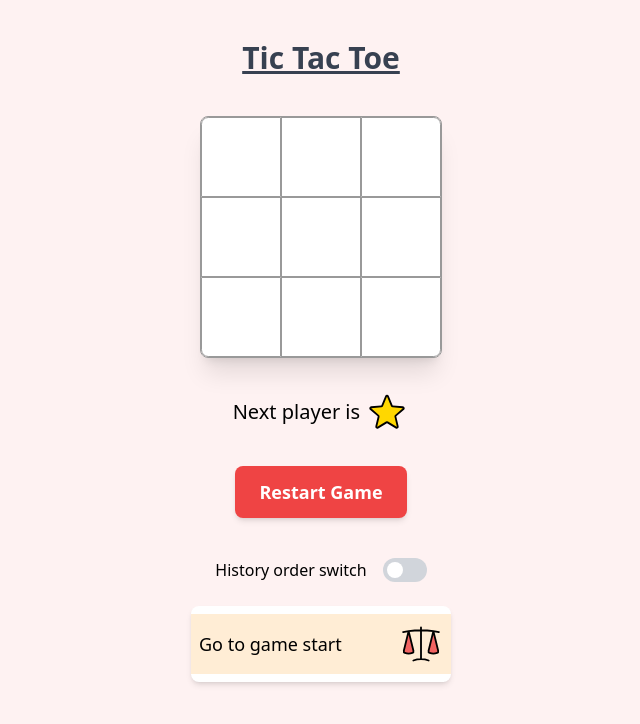
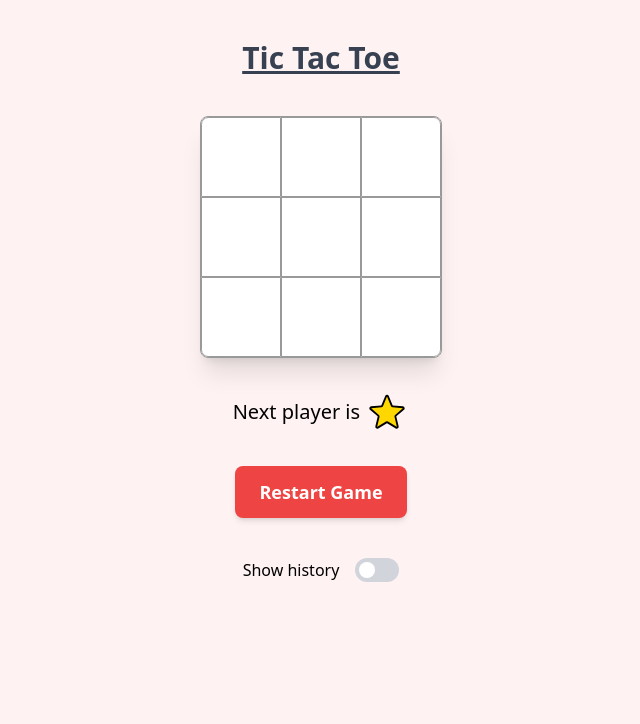
Before and after one commit to pa4080/react-tic-tac-toe, a React (Vite) app: page / in a window 1280 px wide. Shown: the top 724 px of the page, without its empty margins (319-959 px from the left). Built offline with nearby package versions, Linux system fonts and the light colour scheme.

Commit message:
Implement LocalStorage for the Toggle buttons

```diff
--- a/src/GameTicTacToe.jsx
+++ b/src/GameTicTacToe.jsx
@@ -1,4 +1,5 @@
 import React, { useState } from "react";
+import Dropdown from "./components/Dropdown";
 import Board from "./components/GameBoard";
 import GameHistory from "./components/GameHistory";
 import RestartGame from "./components/RestartGame";
@@ -73,6 +74,8 @@ function GameTicTacToe() {
         setStepNumber={setStepNumber}
       />
 
+      {/* <Dropdown /> */}
+
       <GameHistory
         history={history}
         current={current}
--- /dev/null
+++ b/src/components/Dropdown.jsx
@@ -0,0 +1,24 @@
+import React, { useState } from "react";
+
+function Dropdown() {
+  const [isOpen, setIsOpen] = useState(false);
+  return (
+    <div className="relative">
+      <button
+        className="bg-gray-300 text-gray-700 py-2 px-4 rounded-lg"
+        onClick={() => setIsOpen(!isOpen)}
+      >
+        Dropdown
+      </button>
+      {isOpen && (
+        <ul className="absolute z-10 bg-white rounded-lg shadow-md py-2 text-gray-700">
+          <li className="py-2">Option 1</li>
+          <li className="py-2">Option 2</li>
+          <li className="py-2">Option 3</li>
+        </ul>
+      )}
+    </div>
+  );
+}
+
+export default Dropdown;
--- a/src/components/GameHistory.jsx
+++ b/src/components/GameHistory.jsx
@@ -1,12 +1,16 @@
-import React, { useState } from "react";
+import React, { useEffect, useState } from "react";
 import SwitchToggle from "./SwitchToggle";
 import PlayerDraw from "./PlayerDraw";
 import PlayerHeart from "./PlayerHeart";
 import PlayerStar from "./PlayerStar";
 
 export default function GameHistory({ history, current, setStepNumber }) {
-  const [reverseHistory, setReverseHistory] = useState(false);
-
+  const [showHistory, setShowHistory] = useState(
+    JSON.parse(localStorage.getItem("HISTORY_SHOW")) || false
+  );
+  const [reverseHistory, setReverseHistory] = useState(
+    JSON.parse(localStorage.getItem("HISTORY_ORDER")) || false
+  );
   const movies = history.map((step, movie, arr) => {
     const description = movie ? (
       <span className="items-center flex w-full justify-between pr-2">
@@ -46,18 +50,34 @@ export default function GameHistory({ history, current, setStepNumber }) {
     );
   });
 
+  useEffect(() => {
+    localStorage.setItem("HISTORY_SHOW", JSON.stringify(showHistory));
+  }, [showHistory]);
+
+  useEffect(() => {
+    localStorage.setItem("HISTORY_ORDER", JSON.stringify(reverseHistory));
+  }, [reverseHistory]);
+
   return (
     <div className="game-history mt-10 pb-10">
-      <div>
-        <SwitchToggle
-          switch={(order) => setReverseHistory(order)}
-          label={"History order switch"}
-        />
-      </div>
+      <SwitchToggle
+        switch={(show) => setShowHistory(show)}
+        label={"Show history"}
+        default={showHistory}
+      />
 
-      <div className="relative w-full cursor-default rounded-lg bg-white py-2 text-left shadow-md focus:outline-none">
-        <ol>{reverseHistory ? movies.reverse() : movies}</ol>
-      </div>
+      {showHistory && (
+        <>
+          <SwitchToggle
+            switch={(order) => setReverseHistory(order)}
+            label={"History order"}
+            default={reverseHistory}
+          />
+          <div className="relative w-full cursor-default rounded-lg bg-white py-2 text-left shadow-md focus:outline-none">
+            <ol>{reverseHistory ? movies.reverse() : movies}</ol>
+          </div>
+        </>
+      )}
     </div>
   );
 }
--- a/src/components/SwitchToggle.jsx
+++ b/src/components/SwitchToggle.jsx
@@ -2,7 +2,7 @@ import React, { useEffect, useState } from "react";
 import { Switch } from "@headlessui/react";
 
 export default function SwitchToggle(props) {
-  const [enabled, setEnabled] = useState(false);
+  const [enabled, setEnabled] = useState(props.default || false);
 
   useEffect(() => {
     props.switch(enabled);
```
Also changed, not shown: 1 other file (tests, documents, lock files or other folders).
